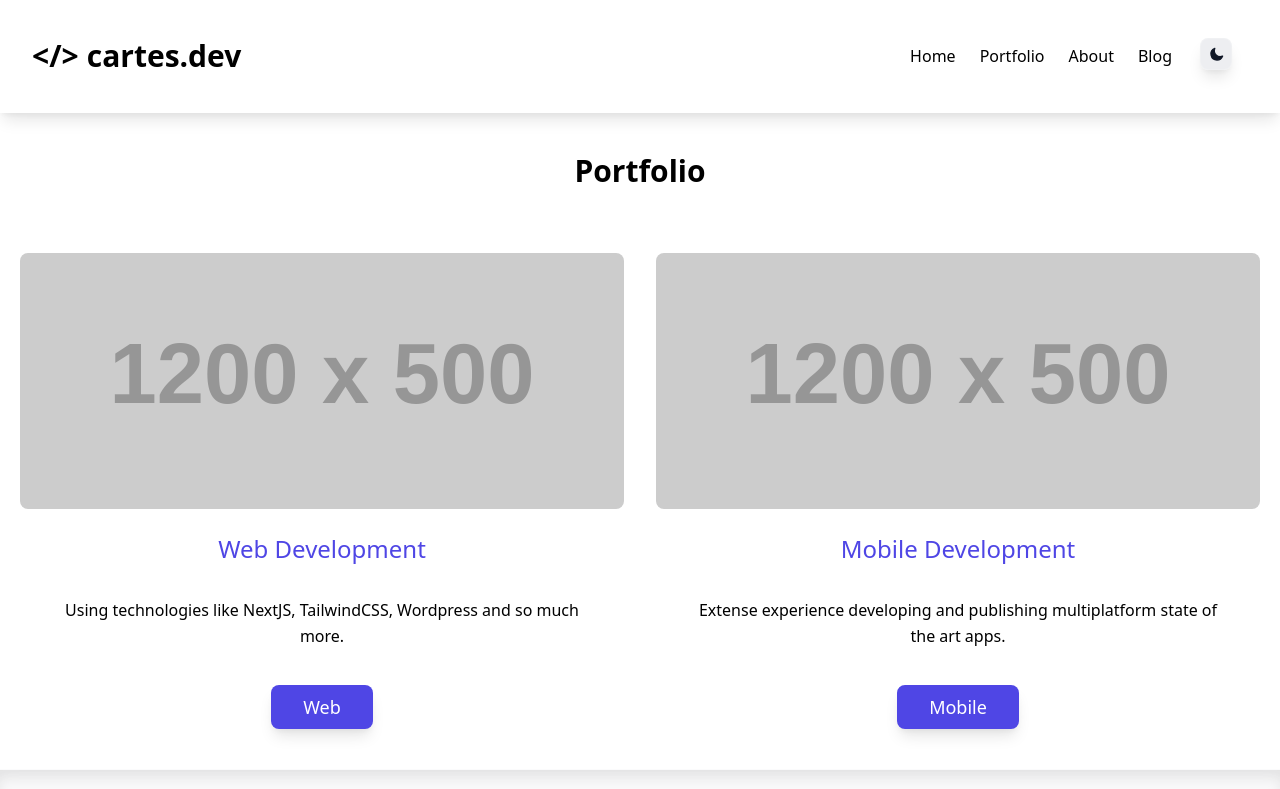
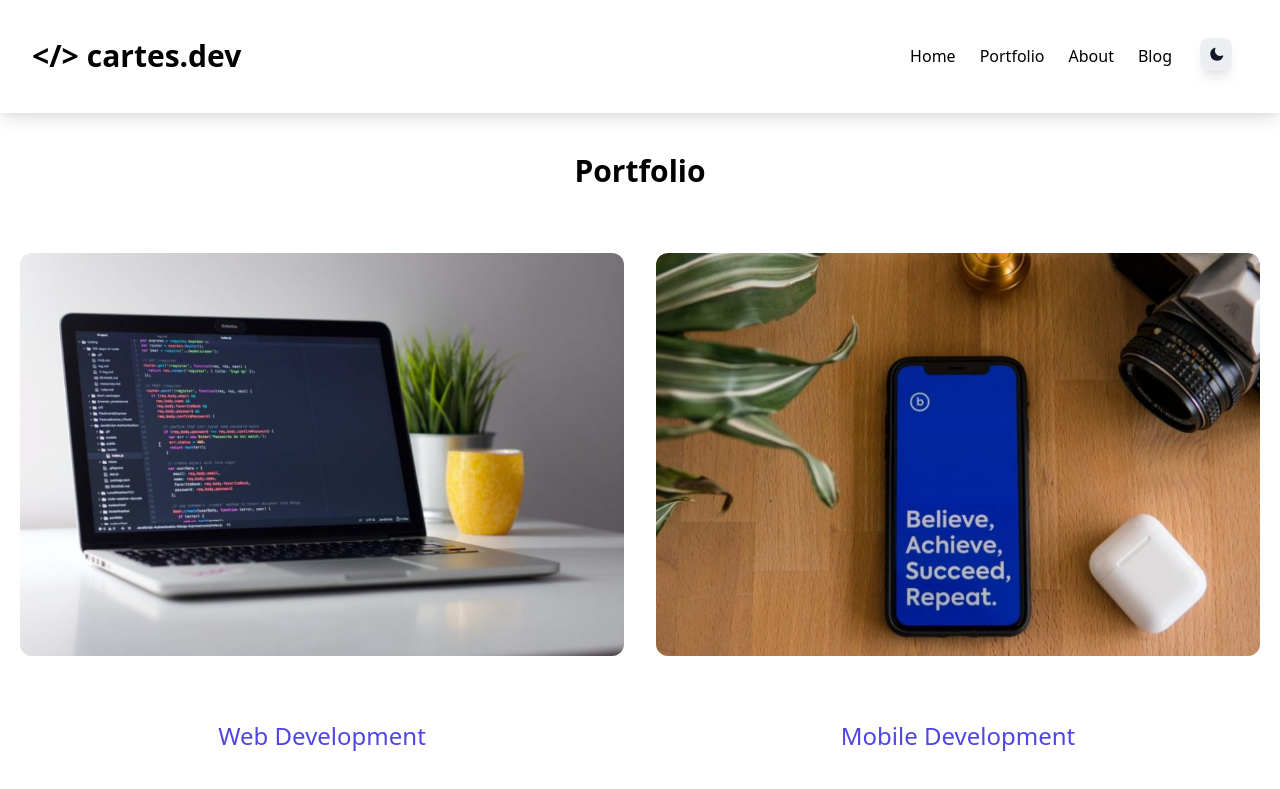
Before and after one commit to alfonsocartes/cartes_dev, a Next.js app: page /portfolio in a window 1280 px wide. Shown: the top 789 px of the page. Built offline with nearby package versions, Linux system fonts and the light colour scheme; what @tailwindcss/typography would draw is missing.

Commit message:
Add images to portfolio page

```diff
--- a/pages/portfolio/index.js
+++ b/pages/portfolio/index.js
@@ -1,5 +1,8 @@
 import Link from "next/link";
+import Image from "next/image";
+
 import Layout from "../../components/Layout";
+import CoverImage from "../../components/blog/CoverImage";
 
 const Portfolio = () => (
   <>
@@ -11,19 +14,27 @@ const Portfolio = () => (
           </h1>
           <div className="flex flex-wrap -mx-4 -mb-10 text-center">
             <div className="sm:w-1/2 mb-10 px-4">
-              <div className="rounded-lg h-64 overflow-hidden">
-                <img
-                  alt="web development"
-                  className="object-cover object-center h-full w-full"
-                  src="https://dummyimage.com/1200x500"
-                />
+              <div className="mb-8 md:mb-16 sm:mx-0">
+                <div className="mx-auto rounded-xl visible object-cover object-center overflow-hidden">
+                  <Link href="/web-portfolio">
+                    <a aria-label="web development">
+                      <Image
+                        layout="responsive"
+                        src="/static/images/web-portfolio.jpg"
+                        width={930}
+                        height={620}
+                        alt="web development sample image"
+                      />
+                    </a>
+                  </Link>
+                </div>
               </div>
-              <h2 className="title-font text-2xl font-medium  mt-6 mb-3 text-indigo-600 hover:text-indigo-400 dark:text-indigo-400 dark:hover:text-indigo-200">
+              <h2 className="title-font text-2xl font-medium mt-6 mb-3 text-indigo-600 dark:text-indigo-400">
                 Web Development
               </h2>
               <p className="leading-relaxed text-base px-10 py-5">
-                Using technologies like NextJS, TailwindCSS, Wordpress and so
-                much more.
+                Using technologies like React, Next.js, TailwindCSS, Node.js and
+                so much more.
               </p>
               <Link href="/web-portfolio">
                 <button
@@ -36,14 +47,22 @@ const Portfolio = () => (
               </Link>
             </div>
             <div className="sm:w-1/2 mb-10 px-4">
-              <div className="rounded-lg h-64 overflow-hidden">
-                <img
-                  alt="mobile development"
-                  className="object-cover object-center h-full w-full"
-                  src="https://dummyimage.com/1200x500"
-                />
+              <div className="mb-8 md:mb-16 sm:mx-0">
+                <div className="mx-auto rounded-xl visible object-cover object-center overflow-hidden">
+                  <Link href="/web-portfolio">
+                    <a aria-label="mobile development">
+                      <Image
+                        layout="responsive"
+                        src="/static/images/mobile-portfolio.jpg"
+                        width={930}
+                        height={620}
+                        alt="mobile development sample image"
+                      />
+                    </a>
+                  </Link>
+                </div>
               </div>
-              <h2 className="title-font text-2xl font-medium mt-6 mb-3 text-indigo-600 hover:text-indigo-400 dark:text-indigo-400 dark:hover:text-indigo-200">
+              <h2 className="title-font text-2xl font-medium mt-6 mb-3 text-indigo-600 dark:text-indigo-400">
                 Mobile Development
               </h2>
               <p className="leading-relaxed text-base px-10 py-5">
```
Also changed, not shown: public/static/images/mobile-portfolio.jpg (added), public/static/images/web-portfolio.jpg (added).
